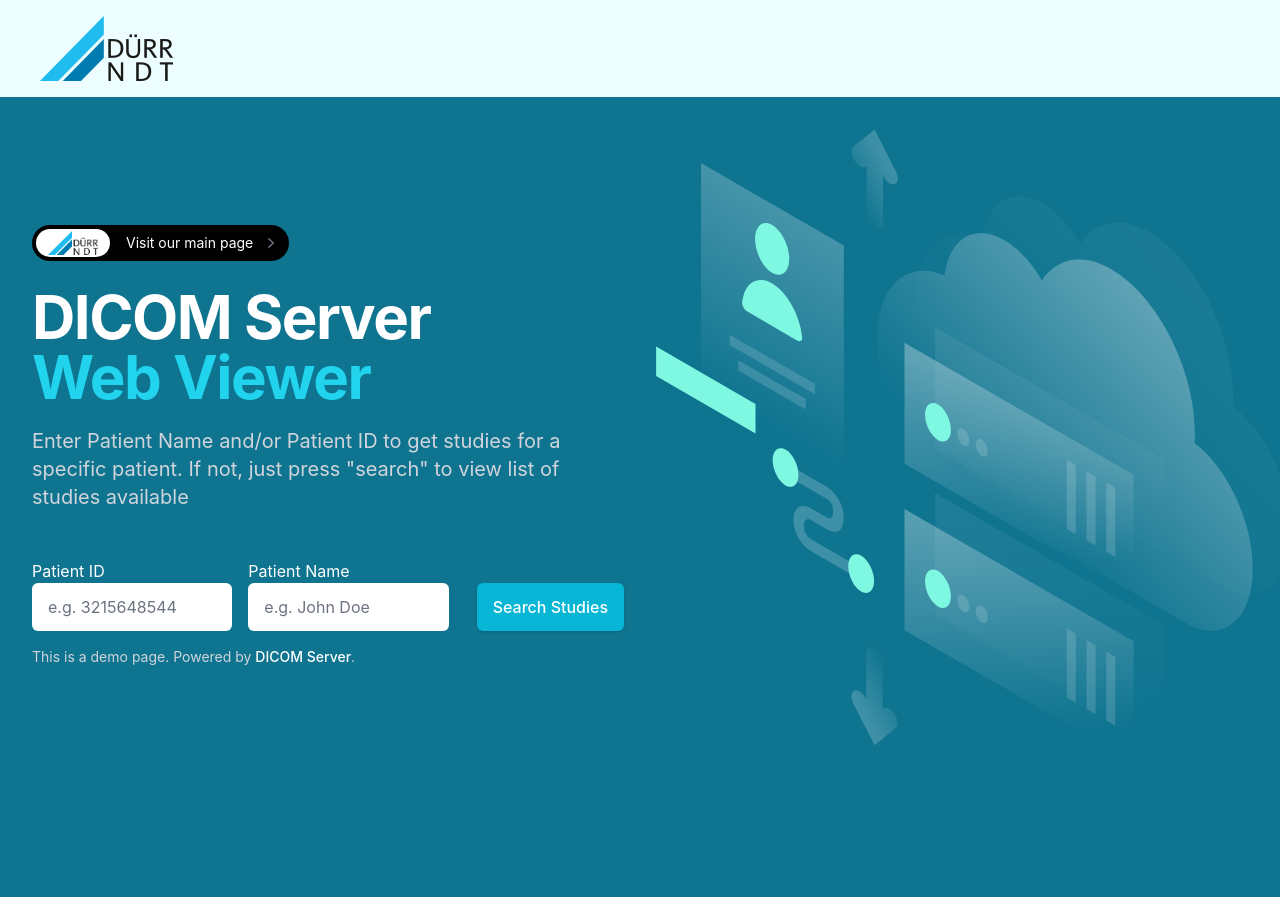
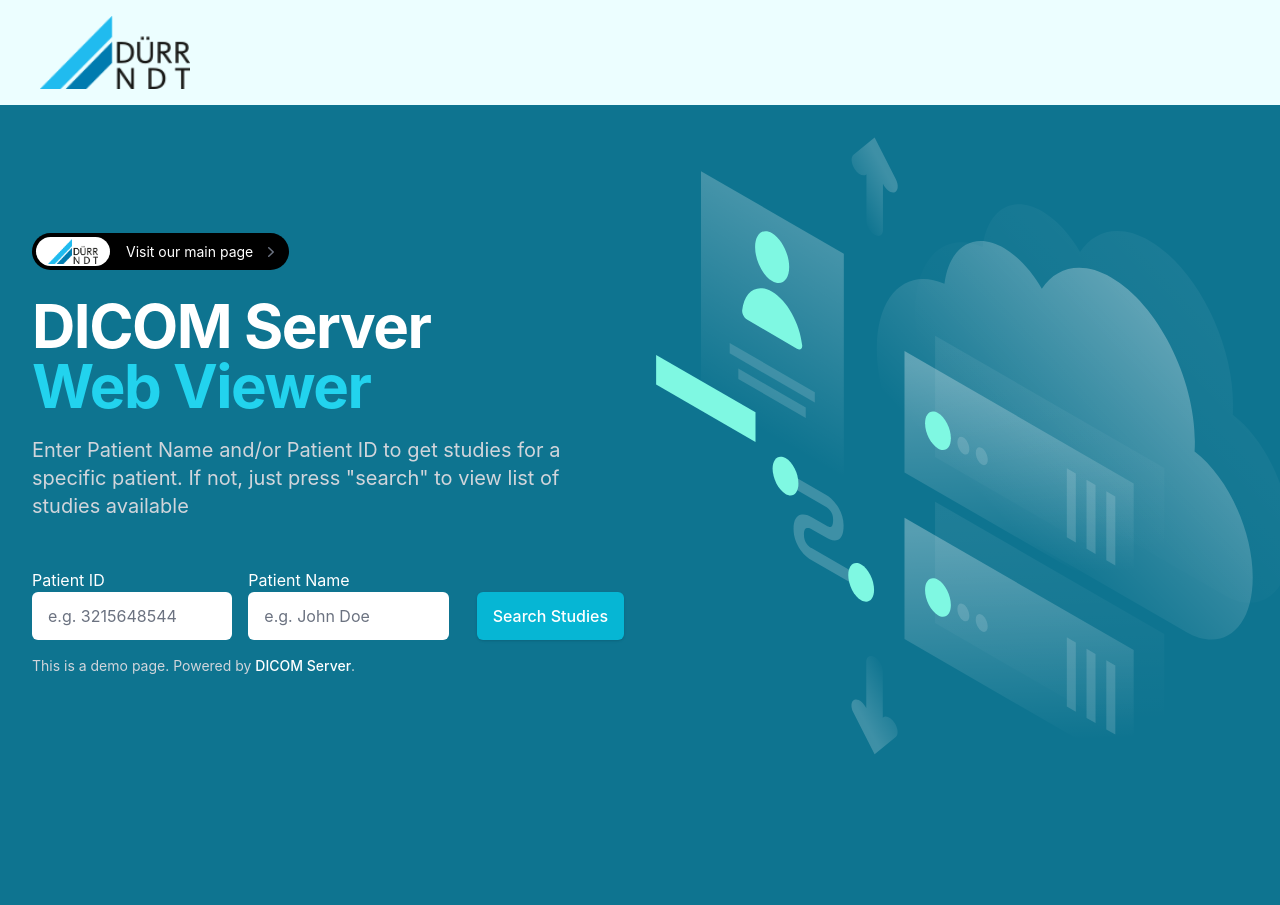
Before and after one commit to Suhardi-14/dicom-viewer, a Next.js app: page / in a window 1280 px wide. Built offline with nearby package versions, Linux system fonts and the light colour scheme.

Commit message:
Completed unit test for layout

```diff
--- a/components/navbar.tsx
+++ b/components/navbar.tsx
@@ -1,6 +1,5 @@
 import Image from "next/image";
 import Link from "next/link";
-import DuerrLogo from "../public/duerr-ndt-logo.png";
 
 const Navbar = () => {
   return (
@@ -9,12 +8,18 @@
         className="relative flex max-w-7xl items-center justify-between px-4 sm:px-6"
         aria-label="Global"
       >
-        <div className="flex flex-1 items-center">
-          <div className="flex w-full items-center justify-between md:w-auto">
-            <Link href={"/"}>
+        <div className="relative flex flex-1 items-center">
+          <div className="relative flex w-full items-center justify-between md:w-auto">
+            <Link href={"/"} className="relative">
               <span className="sr-only">Your Company</span>
 
-              <Image alt="duerr-ndt-logo" src={DuerrLogo} className="mb-auto" />
+              <Image
+                alt="duerr-ndt-logo"
+                src={"/duerr-ndt-logo.png"}
+                className="relative mb-auto"
+                width={150}
+                height={100}
+              />
             </Link>
           </div>
         </div>
--- a/jest.config.js
+++ b/jest.config.js
@@ -9,6 +9,8 @@
         tsconfig: "./tsconfig.jest.json",
       },
     ],
+    "\\.(jpg|jpeg|png|gif|eot|otf|webp|svg|ttf|woff|woff2|mp4|webm|wav|mp3|m4a|aac|oga)$":
+      "<rootDir>/fileTransformer.js",
   },
   setupFilesAfterEnv: ["./jest.setup.ts"],
   coverageThreshold: {
--- a/tsconfig.json
+++ b/tsconfig.json
@@ -15,6 +15,6 @@
     "isolatedModules": true,
     "jsx": "preserve"
   },
-  "include": ["next-env.d.ts", "**/*.ts", "**/*.tsx"],
+  "include": ["next-env.d.ts", "**/*.ts", "**/*.tsx", "fileTransformer.js"],
   "exclude": ["node_modules"]
 }
```
Also changed, not shown: fileTransformer.js (added, +9 -0 lines), 1 other file (tests, documents, lock files or other folders).
